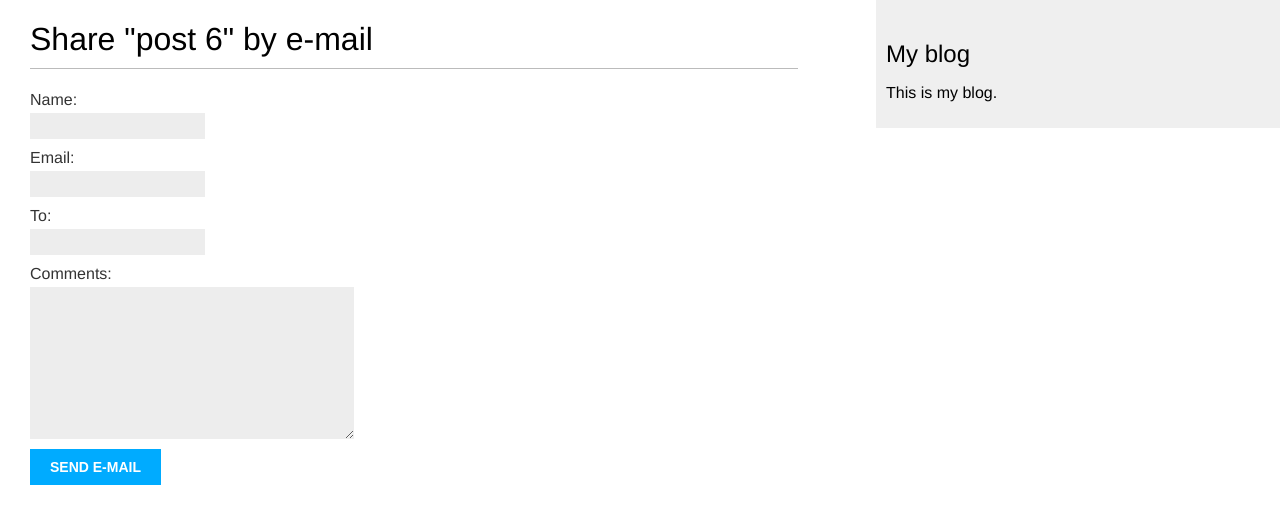
After one commit to sherif-omran/shrerif-omran, a Django app: page /blog/6/share/ in a window 1280 px wide. The commit adds this page. Shown: the top 524 px of the page. Run offline with Django 5.2, Linux system fonts and the light colour scheme; data comes from the database, SQL or seed files in the repository.

Commit message:
Using Django Forms To Share Posts Via Email 21

```diff
--- /dev/null
+++ b/mysite/blog/forms.py
@@ -0,0 +1,13 @@
+from django import forms
+from .models import Comment
+
+class EmailPostForm(forms.Form):
+    name = forms.CharField(max_length=25)
+    email = forms.EmailField()
+    to = forms.EmailField()
+    comments = forms.CharField(required=False, widget=forms.Textarea)
+
+class CommentForm(forms.ModelForm):
+    class Meta:
+        model = Comment
+        fields = ['name', 'email', 'body']
--- a/mysite/blog/models.py
+++ b/mysite/blog/models.py
@@ -38,3 +38,23 @@ class Post(models.Model):
             self.publish.day,
             self.slug,
         ])
+
+
+        # هذا الكلاس خاص بارسال التعليق علي المنشور الي الاميل
+
+class Comment(models.Model):
+    post = models.ForeignKey(Post, on_delete=models.CASCADE, related_name='comments')
+    name = models.CharField(max_length=80)
+    email = models.EmailField()
+    body = models.TextField()
+    created = models.DateTimeField(auto_now_add=True)
+    updated = models.DateTimeField(auto_now=True)
+    active = models.BooleanField(default=True)
+
+    class Meta:
+        ordering = ['created']
+        indexes = [
+            models.Index(fields=['created']),
+        ]
+    def __str__(self):
+        return f'Comment by {self.name} on {self.post}'
--- a/mysite/blog/templates/blog/post/detail.html
+++ b/mysite/blog/templates/blog/post/detail.html
@@ -8,4 +8,9 @@
     Published {{ post.publish }} by {{ post.author }}
     </p>
     {{ post.body|linebreaks }}
+    <p>
+        <a href="{% url "blog:post_share" post.id %}">
+            Share this post
+        </a>
+    </p>
 {% endblock %}
--- /dev/null
+++ b/mysite/blog/templates/blog/post/share.html
@@ -0,0 +1,17 @@
+{% extends "blog/base.html" %}
+{% block title %}Share a Post{% endblock %}
+{% block content %}
+    {% if sent %}
+        <h1>E-mail successfully sent</h1>
+        <p>
+            "{{ post.title }}" was successfully sent to {{ form.cleaned_data.to }}.
+        </p>
+    {% else %}
+        <h1>Share "{{ post.title }}" by e-mail</h1>
+        <form method="post">
+            {{ form.as_p }}
+            {% csrf_token %}
+            <input type="submit" value="Send e-mail">
+        </form>
+    {% endif %}
+{% endblock %}
--- a/mysite/blog/urls.py
+++ b/mysite/blog/urls.py
@@ -7,4 +7,5 @@ urlpatterns = [
     # path('', views.post_list, name='post_list'),
     path('', views.PostListView.as_view(), name='post_list'),
     path('<int:year>/<int:month>/<int:day>/<slug:post>/', views.post_detail, name='post_detail'),
+    path('<int:post_id>/share/', views.post_share, name='post_share'),
 ]
--- a/mysite/blog/views.py
+++ b/mysite/blog/views.py
@@ -2,7 +2,7 @@ from django.shortcuts import render,  get_object_or_404
 from .models import Post
 from django.core.paginator import Paginator, EmptyPage, PageNotAnInteger
 from django.views.generic import ListView
-# from .forms import EmailPostForm, CommentForm
+from .forms import EmailPostForm, CommentForm
 from django.core.mail import send_mail
 from django.views.decorators.http import require_POST
 
@@ -43,3 +43,26 @@ def post_detail(request, year, month, day, post):
                                 publish__day=day
                             )
     return render(request, 'blog/post/detail.html', {'post': post})
+
+
+# هذه الوظيفة خاصة بالفورم الخاص بارسال التعليق الخاص بالبوست علي الايميل
+def post_share(request, post_id):
+    # Retrieve post by id
+    post = get_object_or_404(Post, id=post_id, status=Post.Status.PUBLISHED)
+    sent = False
+    if request.method == 'POST':
+        # Form was submitted
+        form = EmailPostForm(request.POST)
+        if form.is_valid():
+            # Form fields passed validation
+            cd = form.cleaned_data
+            post_url = request.build_absolute_uri(post.get_absolute_url())
+            subject = f"{cd['name']} recommends you read {post.title}"
+            message = f"Read {post.title} at {post_url} \n {cd['name']}\'s comments: {cd['comments']}"
+            send_mail(subject, message, 'ghazal.sherif@gmail.com', [cd['to']])
+            sent = True
+    else:
+        form = EmailPostForm()
+    return render(request, 'blog/post/share.html', {'post': post, 'form': form, 'sent': sent})
+
+# @require_POST
```
Also changed, not shown: mysite/mysite/settings.py (+9 -0 lines).
